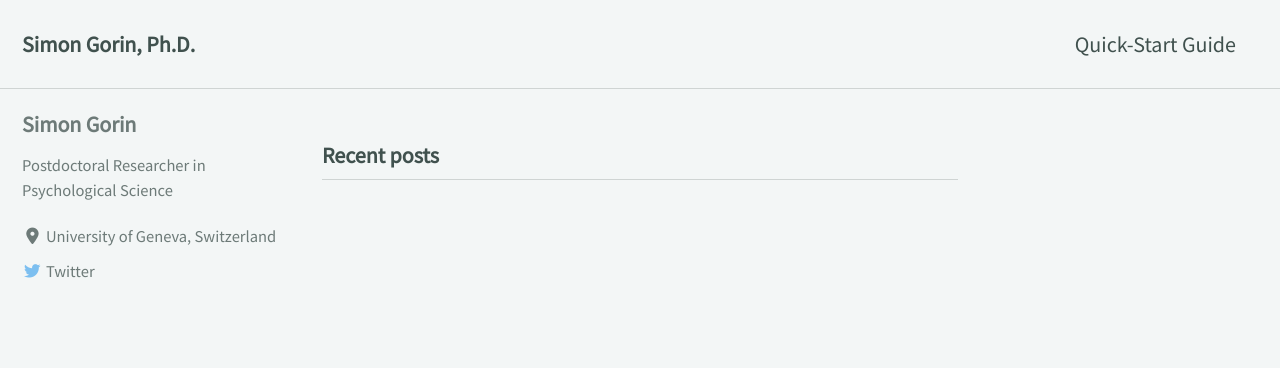
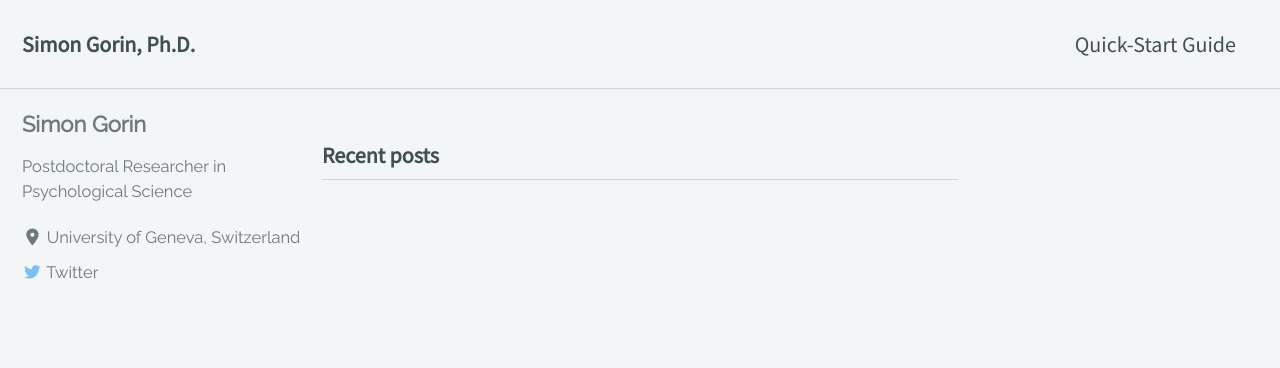
Before and after one commit to gorinsimon/gorinsimon.github.io, a Jekyll site: the page built from index.html, in a window 1280 px wide. Shown: the top 368 px of the page. Built offline with Jekyll 4.4.1, drawn with Linux system fonts in a browser that asks for light colours; cached includes are drawn as plain includes; nearby versions of some CDN libraries; the list of posts is cut into pages by our own code.

Commit message:
set raleway as sidebar font

```diff
--- a/_sass/minimal-mistakes/_sidebar.scss
+++ b/_sass/minimal-mistakes/_sidebar.scss
@@ -51,12 +51,12 @@
   h5,
   h6 {
     margin-bottom: 0;
-    font-family: $sans-serif-narrow;
+    font-family: $raleway;
   }
 
   p,
   li {
-    font-family: $sans-serif;
+    font-family: $raleway;
     font-size: $type-size-6;
     line-height: 1.5;
   }
@@ -166,7 +166,7 @@
   }
 }
 .sidebar .author__name {
-  font-family: $sans-serif;
+  font-family: $raleway;
   font-size: $type-size-5;
 }
 
@@ -183,7 +183,7 @@
   position: relative;
   display: table-cell;
   vertical-align: middle;
-  font-family: $sans-serif;
+  font-family: $raleway;
   z-index: 10;
   position: relative;
   cursor: pointer;
```
